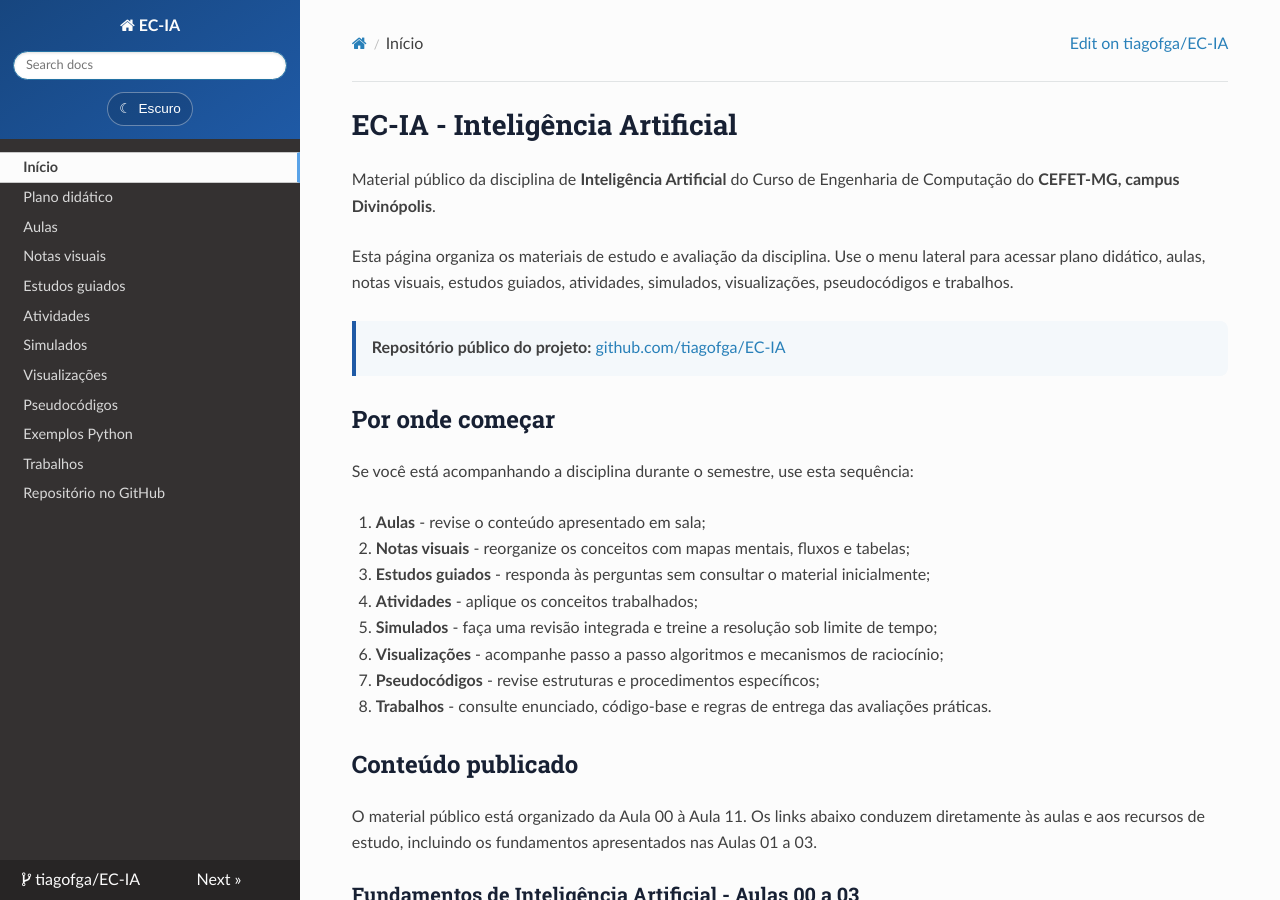
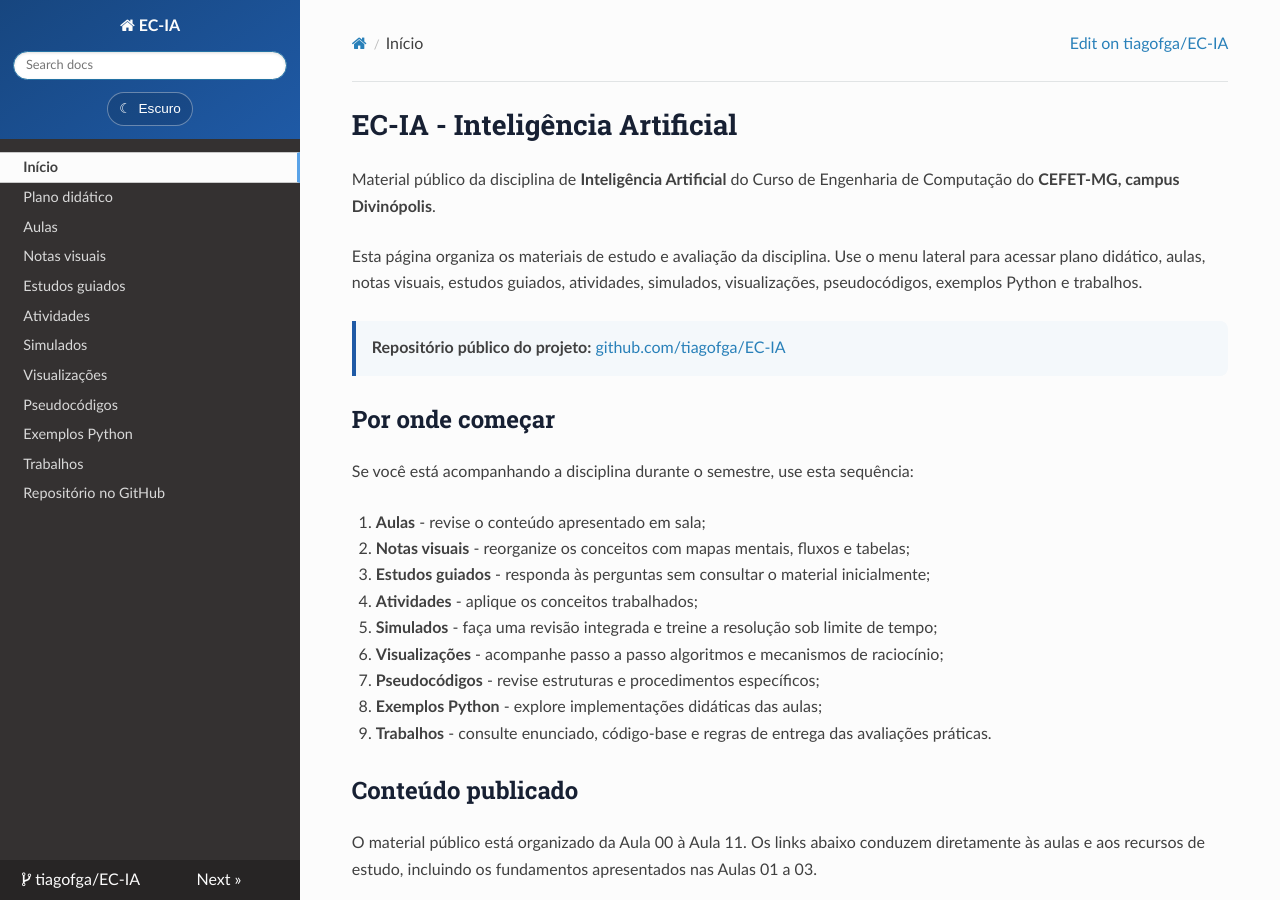
Before and after one commit to tiagofga/EC-IA, an MkDocs documentation site: the page built from docs/index.md, in a window 1280 px wide and 900 px high. Built offline with MkDocs 1.6.1, drawn with Linux system fonts in a browser that asks for light colours; nearby versions of some CDN libraries.

Commit message:
docs: correct public readmes for assignment 02

```diff
--- a/docs/index.md
+++ b/docs/index.md
@@ -2,7 +2,7 @@
 
 Material público da disciplina de **Inteligência Artificial** do Curso de Engenharia de Computação do **CEFET-MG, campus Divinópolis**.
 
-Esta página organiza os materiais de estudo e avaliação da disciplina. Use o menu lateral para acessar plano didático, aulas, notas visuais, estudos guiados, atividades, simulados, visualizações, pseudocódigos e trabalhos.
+Esta página organiza os materiais de estudo e avaliação da disciplina. Use o menu lateral para acessar plano didático, aulas, notas visuais, estudos guiados, atividades, simulados, visualizações, pseudocódigos, exemplos Python e trabalhos.
 
 > **Repositório público do projeto:** [github.com/tiagofga/EC-IA](https://github.com/tiagofga/EC-IA)
 
@@ -17,7 +17,8 @@ Se você está acompanhando a disciplina durante o semestre, use esta sequência
 5. **Simulados** - faça uma revisão integrada e treine a resolução sob limite de tempo;
 6. **Visualizações** - acompanhe passo a passo algoritmos e mecanismos de raciocínio;
 7. **Pseudocódigos** - revise estruturas e procedimentos específicos;
-8. **Trabalhos** - consulte enunciado, código-base e regras de entrega das avaliações práticas.
+8. **Exemplos Python** - explore implementações didáticas das aulas;
+9. **Trabalhos** - consulte enunciado, código-base e regras de entrega das avaliações práticas.
 
 ## Conteúdo publicado
 
```
